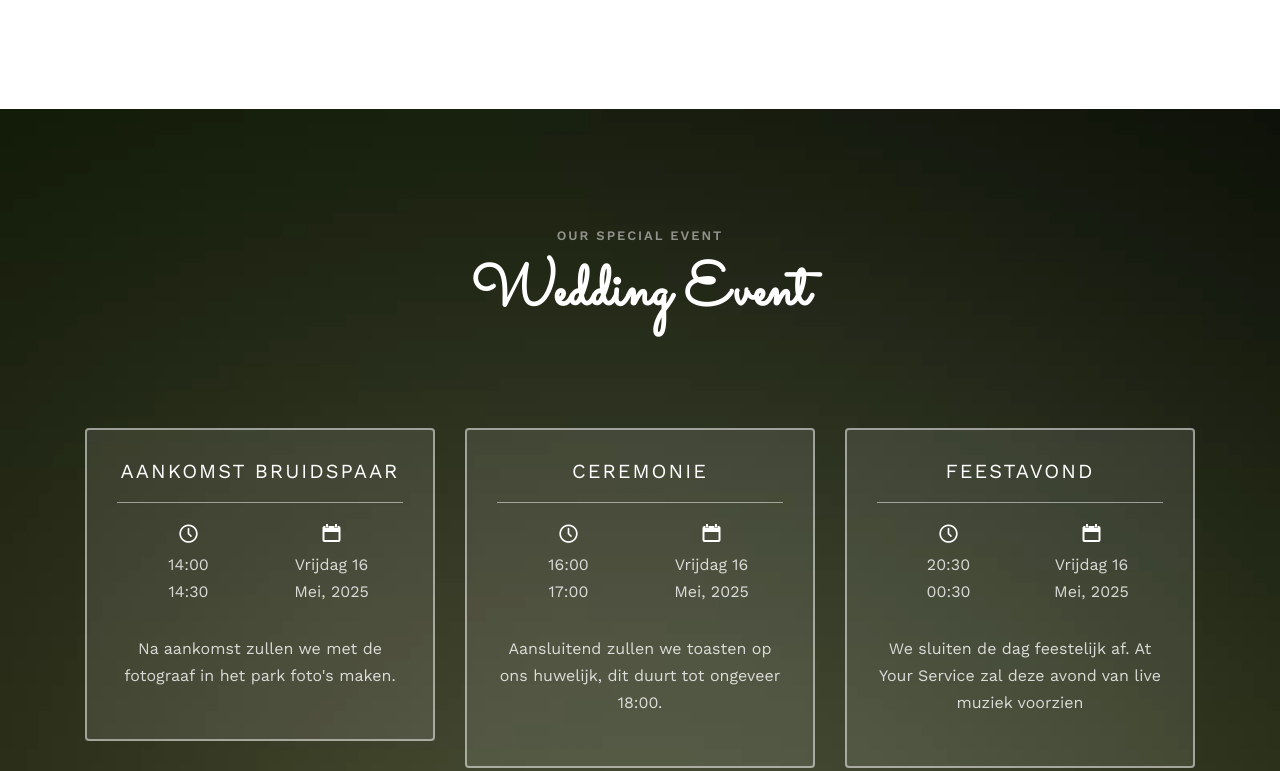
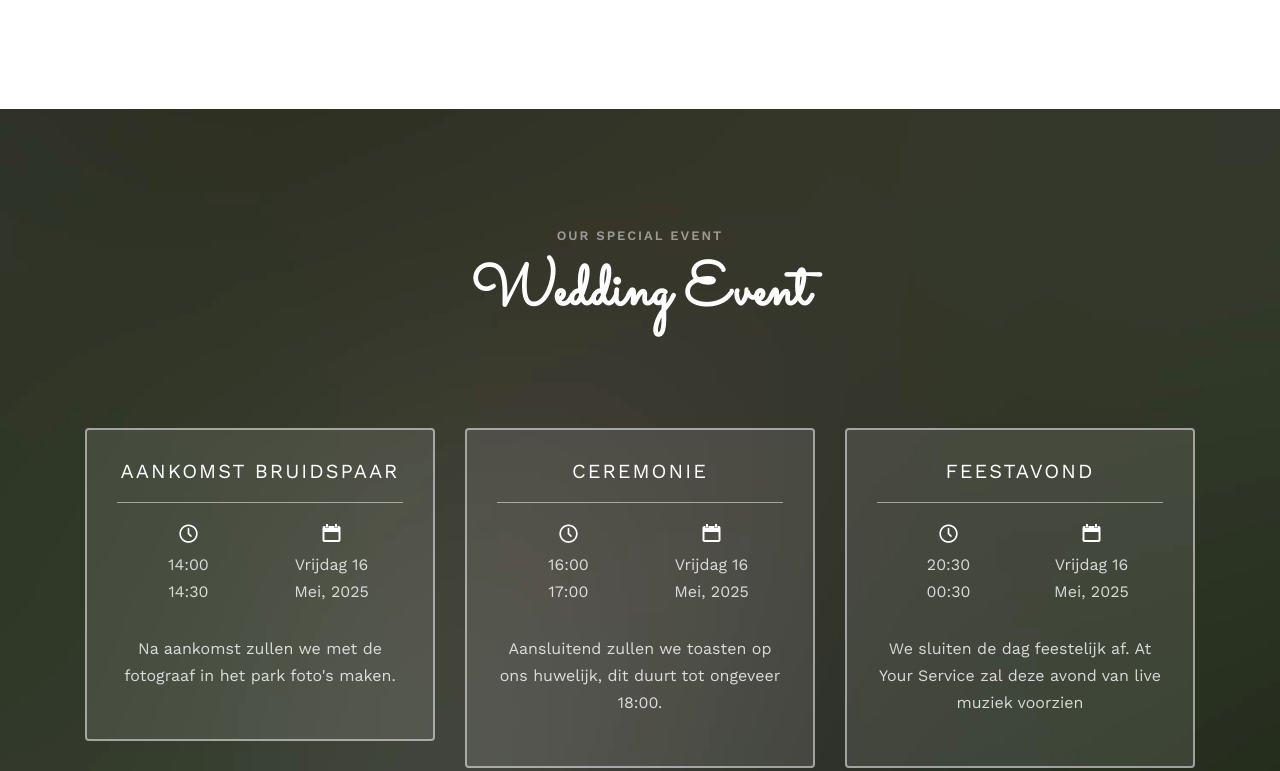
Before and after one commit to AdeZwart/adezwart.github.io, a plain HTML site: page index.html in a window 1280 px wide. Shown: the part 1470-2241 px from the top of the page. Drawn offline with nearby package versions, Linux system fonts and the light colour scheme; files whose address does not match are found by name.

Commit message:
update bg image

```diff
--- a/index.html
+++ b/index.html
@@ -136,7 +136,7 @@
 		</div>
 	</div>
 
-	<div id="fh5co-event" class="fh5co-bg" style="background-image:url(images/gallery-7.jpg);">
+	<div id="fh5co-event" class="fh5co-bg" style="background-image:url(images/img_bg_2.jpg);">
 		<div class="overlay"></div>
 		<div class="container">
 			<div class="row">
```
